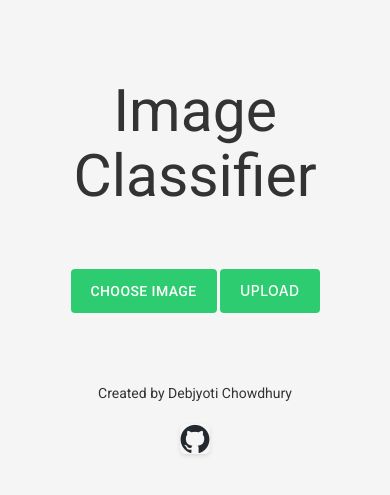
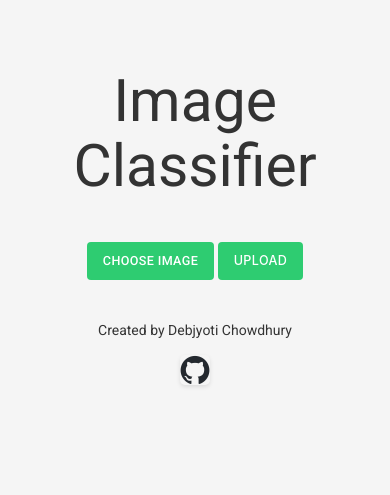
Before and after one commit to debjyotiC/experiment-docker, a Flask app: template templates/index.html in a window 390 px wide. Shown: the top 495 px of the page. Run offline with Flask 3, Linux system fonts and the light colour scheme; the template is opened without the code that fills it, so the values that code supplies are empty.

Commit message:
mobile view

```diff
--- a/server.py
+++ b/server.py
@@ -10,6 +10,7 @@ app.secret_key = os.urandom(24)
 
 ALLOWED_EXTENSIONS = {'png', 'jpg', 'jpeg'}
 APP_ROOT = os.path.dirname(os.path.abspath(__file__))
+
 UPLOAD_DIR = 'uploaded-images'
 UPLOAD_FOLDER = os.path.join(APP_ROOT, UPLOAD_DIR)
 app.config['UPLOAD_FOLDER'] = UPLOAD_FOLDER
--- a/templates/index.html
+++ b/templates/index.html
@@ -42,27 +42,7 @@
         label:hover {
             background-color: #2980b9;
         }
-        .btn-upload {
-            display: inline-block;
-            margin-top: 20px;
-            cursor: pointer;
-            text-align: center;
-            text-decoration: none;
-            font-weight: 500;
-            font-size: 1rem;
-            line-height: 1.75;
-            letter-spacing: 0.02857em;
-            text-transform: uppercase;
-            padding: 10px 20px;
-            border-radius: 4px;
-            transition: background-color 0.3s;
-            background-color: #2ecc71;
-            color: #fff;
-            border: none;
-        }
-        .btn-upload:hover {
-            background-color: #27ae60;
-        }
+        .btn-upload,
         .btn-classify {
             display: inline-block;
             margin-top: 20px;
@@ -77,9 +57,19 @@
             padding: 10px 20px;
             border-radius: 4px;
             transition: background-color 0.3s;
+        }
+        .btn-upload {
+            background-color: #2ecc71;
+            color: #fff;
+            border: none;
+        }
+        .btn-classify {
             background-color: #e74c3c;
             color: #fff;
             border: none;
+        }
+        .btn-upload:hover {
+            background-color: #27ae60;
         }
         .btn-classify:hover {
             background-color: #c0392b;
@@ -107,6 +97,28 @@
             width: 30px;
             height: auto;
         }
+
+        /* Media Query for Mobile Devices */
+        @media only screen and (max-width: 600px) {
+            .container {
+                padding: 10px;
+            }
+            form {
+                margin-top: 20px;
+            }
+            label,
+            .btn-upload,
+            .btn-classify {
+                padding: 8px 16px;
+                font-size: 0.9rem;
+            }
+            img {
+                margin-top: 10px;
+            }
+            footer {
+                margin-top: 30px;
+            }
+        }
     </style>
 </head>
 <body>
@@ -118,11 +130,11 @@
             <button class="btn-upload" type="submit">Upload</button>
         </form>
         {% if uploaded_image %}
-        <img src="{{ url_for('uploaded_file', filename=uploaded_image) }}" alt="Uploaded Image">
-        <form action="/classify" method="post">
-            <button class="btn-classify" type="submit">Classify Image</button>
-        </form>
-        <p class="result">Classification: {{ classification }}</p>
+            <img src="{{ url_for('uploaded_file', filename=uploaded_image) }}" alt="Uploaded Image">
+            <form action="/classify" method="post">
+                <button class="btn-classify" type="submit">Classify Image</button>
+            </form>
+            <p class="result">Classification: {{ classification }}</p>
         {% endif %}
     </div>
     <footer>
```
